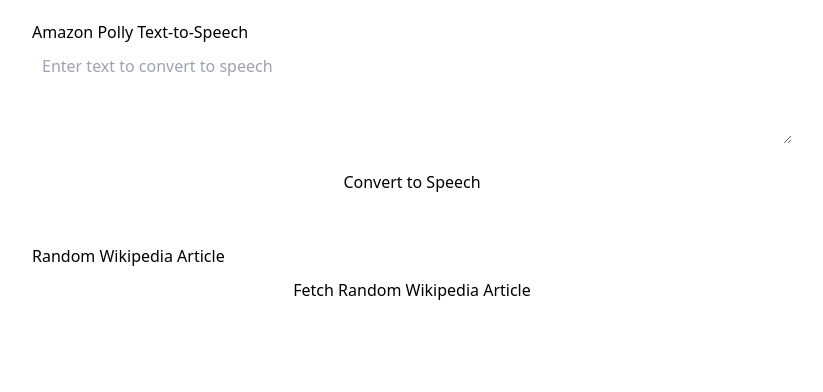
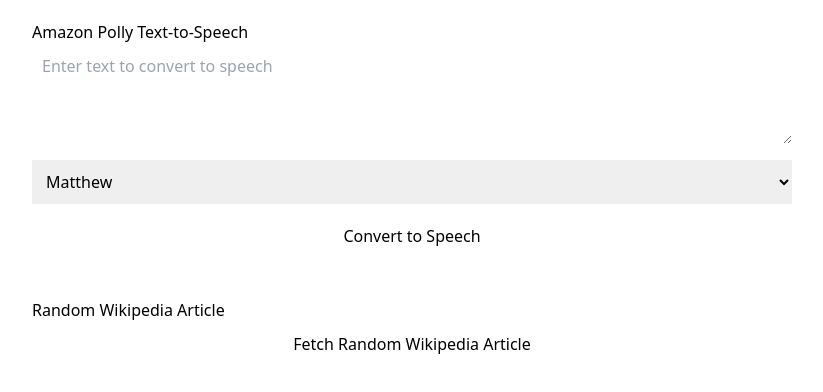
Before and after one commit to axellokrantz/sleepypedia, a React (Vite) app in the folder sleepypedia-frontend/: page / in a window 1280 px wide. Shown: the top 392 px of the page, without its empty margins (228-1051 px from the left). Built offline with nearby package versions, Linux system fonts and the light colour scheme.

Commit message:
feat: ability to switch between different voices

```diff
--- a/sleepypedia-frontend/src/Components/AmazonPolly.tsx
+++ b/sleepypedia-frontend/src/Components/AmazonPolly.tsx
@@ -2,7 +2,18 @@
 
 const AmazonPollyComponent: React.FC = () => {
   const [text, setText] = useState<string>("");
+  const [voice, setVoice] = useState<string>("Matthew");
   const [isLoading, setIsLoading] = useState<boolean>(false);
+
+  const voices = [
+    "Matthew",
+    "Joanna",
+    "Ivy",
+    "Justin",
+    "Kendra",
+    "Kimberly",
+    "Salli",
+  ];
 
   const handleTextToSpeech = async () => {
     setIsLoading(true);
@@ -14,7 +25,7 @@
           headers: {
             "Content-Type": "application/json",
           },
-          body: JSON.stringify({ text }),
+          body: JSON.stringify({ text, voice }),
         }
       );
 
@@ -49,6 +60,16 @@
           minHeight: "100px",
         }}
       />
+      <select
+        value={voice}
+        onChange={(e) => setVoice(e.target.value)}
+        style={{ width: "100%", padding: "10px", marginBottom: "10px" }}>
+        {voices.map((v) => (
+          <option key={v} value={v}>
+            {v}
+          </option>
+        ))}
+      </select>
       <button
         onClick={handleTextToSpeech}
         disabled={isLoading}
```
Also changed, not shown: 2 other files (tests, documents, lock files or other folders).
